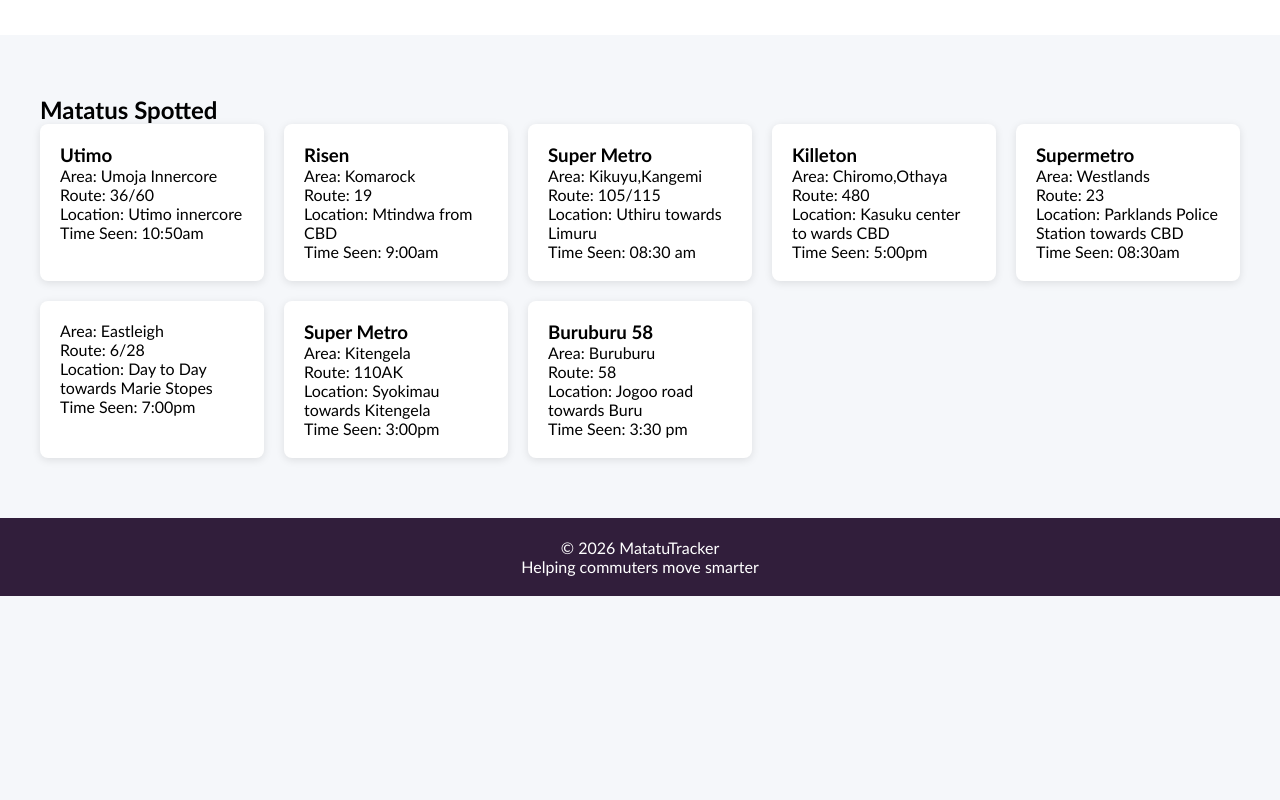
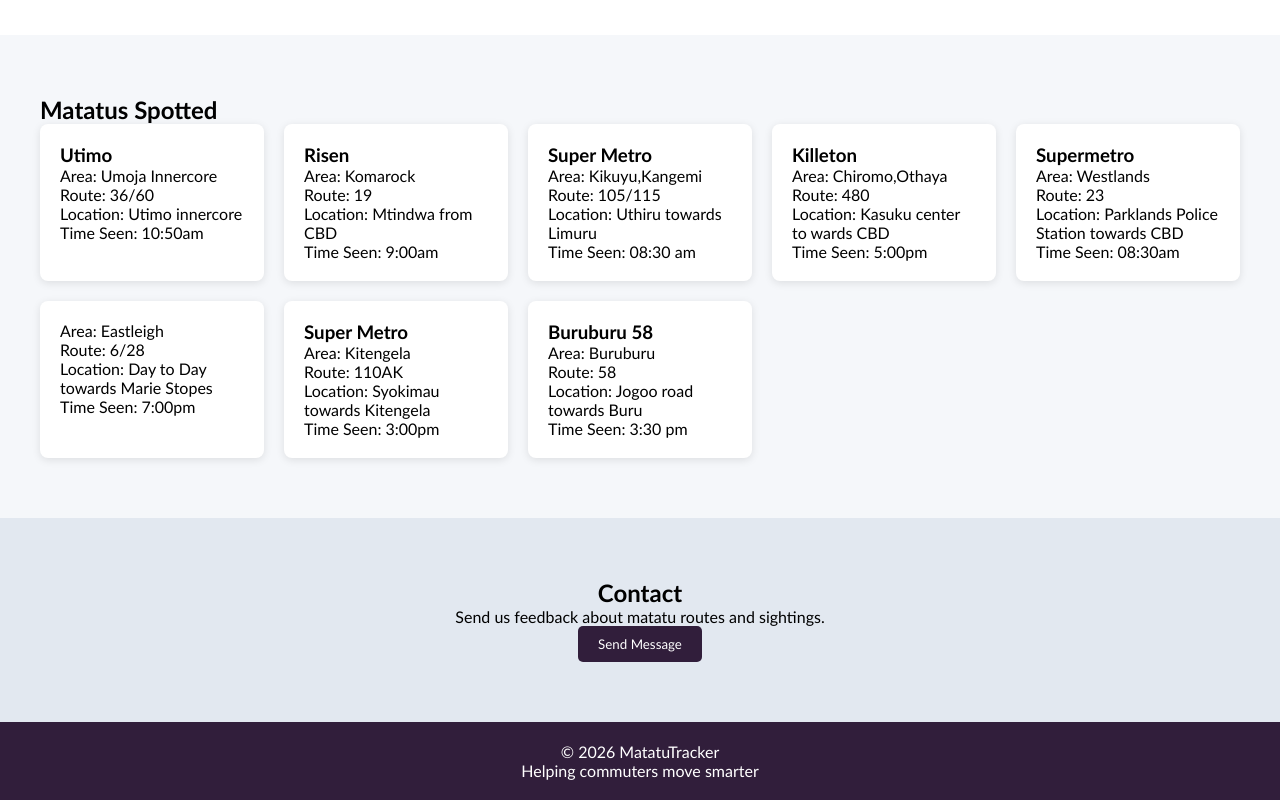
Before and after one commit to delarum/my-mat, a React (Vite) app: page / in a window 1280 px wide. Shown: the part 429-1229 px from the top of the page. Before the commit the page ends 1025 px from the top, so only its background shows below. Built offline with nearby package versions, Linux system fonts and the light colour scheme.

Commit message:
add contact section and style

```diff
--- a/src/App.jsx
+++ b/src/App.jsx
@@ -4,6 +4,7 @@
 import Footer from './components/Footer'
 import List from './components/List'
 import About from './components/About'
+import Contact from './components/Contact'
 function App() {
   return (
     <>
@@ -11,6 +12,7 @@
     <Home />
     <About />
     <List />
+    <Contact/>
     <Footer />
 
     </>
--- /dev/null
+++ b/src/components/Contact.jsx
@@ -0,0 +1,13 @@
+import React from 'react'
+
+function Contact() {
+  return (
+    <section className="contact">
+      <h2>Contact</h2>
+      <p>Send us feedback about matatu routes and sightings.</p>
+      <button>Send Message</button>
+    </section>
+  )
+}
+
+export default Contact
--- a/src/index.css
+++ b/src/index.css
@@ -60,6 +60,19 @@
   border-radius: 8px;
   box-shadow: 0 2px 8px rgba(0,0,0,0.1);
 }
+.contact {
+  text-align: center;
+  padding: 60px;
+  background: #e2e8f0;
+}
+
+.contact button {
+  padding: 10px 20px;
+  background: #311e3b;
+  color: white;
+  border: none;
+  border-radius: 5px;
+}
 .footer {
   background: #311e3b;
   color: white;
```
Also changed, not shown: src/components/Form.jsx (deleted, +0 -9 lines).
